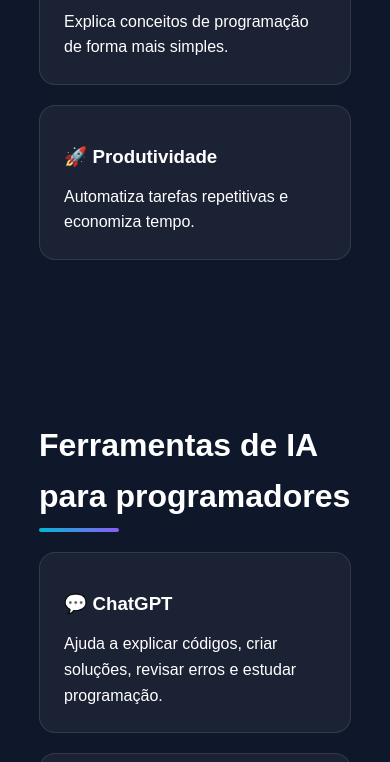
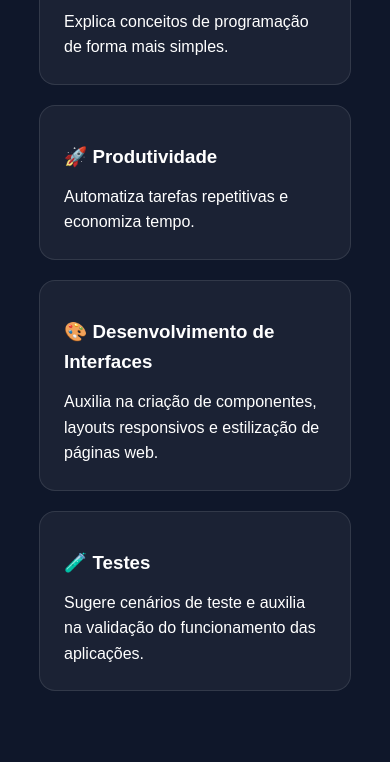
Before and after one commit to Silviareis1/landing-page-ia-programacao, a plain HTML site: page index.html in a window 390 px wide. Shown: the part 3130-3892 px from the top of the page. Drawn offline with Linux system fonts and the light colour scheme.

Commit message:
feat(tools): adiciona card DeepSeek na secao de ferramentas IA

```diff
--- a/index.html
+++ b/index.html
@@ -102,6 +102,16 @@
                <h3>🚀 Produtividade</h3>
                <p>Automatiza tarefas repetitivas e economiza tempo.</p>
             </article>
+
+            <article class="card">
+               <h3>🎨 Desenvolvimento de Interfaces</h3>
+               <p>Auxilia na criação de componentes, layouts responsivos e estilização de páginas web.</p>
+            </article>
+
+            <article class="card">
+               <h3>🧪 Testes</h3>
+               <p>Sugere cenários de teste e auxilia na validação do funcionamento das aplicações.</p>
+            </article>
          </div>
       </section>
 
@@ -132,6 +142,11 @@
             <article class="card">
                <h3>🧠 Cursor AI</h3>
                <p>Editor com recursos de IA para entender, editar e melhorar projetos de código.</p>
+            </article>
+
+            <article class="card">
+               <h3>🧠 DeepSeek</h3>
+               <p>Especializado em programação, lógica e resolução de problemas técnicos com foco em desenvolvimento de software.</p>
             </article>
          </div>
       </section>
--- a/style.css
+++ b/style.css
@@ -177,6 +177,11 @@
   gap: 20px;
 }
 
+#programadores .cards,
+#ferramentas .cards {
+  grid-template-columns: repeat(3, minmax(0, 1fr));
+}
+
 .card {
   background: rgba(255,255,255,0.05);
 
@@ -203,6 +208,15 @@
 
 .card h3 {
   margin: 12px 0;
+}
+
+@media (max-width: 960px) {
+
+  #programadores .cards,
+  #ferramentas .cards {
+    grid-template-columns: repeat(2, minmax(0, 1fr));
+  }
+
 }
 
 .timeline {
@@ -290,3 +304,12 @@
   }
 
 }
+
+@media (max-width: 560px) {
+
+  #programadores .cards,
+  #ferramentas .cards {
+    grid-template-columns: 1fr;
+  }
+
+}
```
